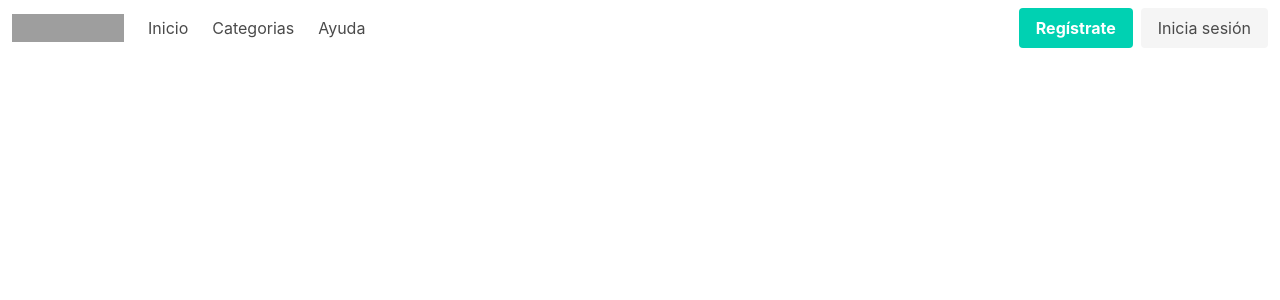
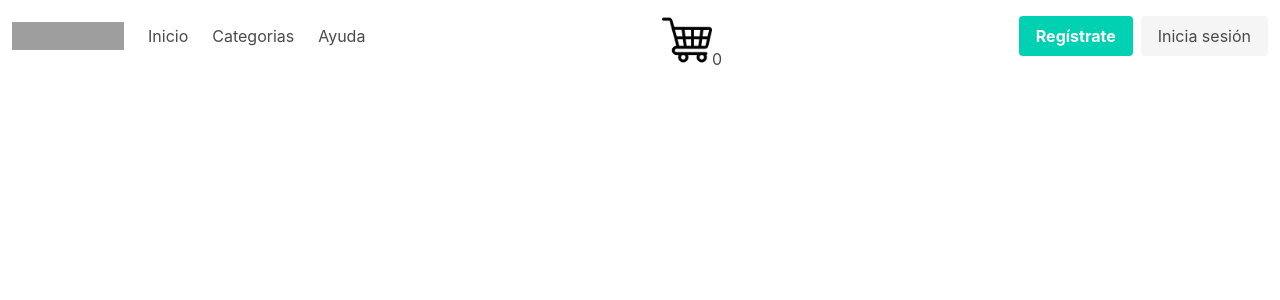
Before and after one commit to Gonzalo2194/PreEntrega1-Soto, a React (Create React App) app: page / in a window 1280 px wide. Shown: the top 300 px of the page. Built offline with nearby package versions, Linux system fonts and the light colour scheme; grey boxes are pictures that could not be loaded.

Commit message:
se agrega icono de carrito

```diff
--- /dev/null
+++ b/src/Components/CartWidget/cart.js
@@ -0,0 +1,13 @@
+import cart from'./asset/carrito.png'
+
+
+const CartWidget = () => {
+    return (
+        <div>
+            <img src={cart}  alt="Carrito de Compras" style={{width: 50,height: 50, marginTop:15}} />
+            0
+        </div>
+    )
+}
+
+export default CartWidget;
--- a/src/Components/navbar.js
+++ b/src/Components/NavBar/navbar.js
@@ -1,4 +1,4 @@
-import React from 'react';
+import CartWidget from "../CartWidget/cart";
 
 const NavBar = () => {
     return (
@@ -19,6 +19,7 @@ const NavBar = () => {
                     <a className="navbar-item">Categorias</a>
                     <a className="navbar-item">Ayuda</a>
                 </div>
+                <CartWidget/>
                 <div className="navbar-end">
                     <div className="navbar-item">
                         <div className="buttons">
--- a/src/index.js
+++ b/src/index.js
@@ -1,7 +1,8 @@
 import React from 'react';
 import ReactDom from 'react-dom/client';
 import 	'bulma/css/bulma.min.css';
-import NavBar from './Components/navbar';
+import NavBar from './Components/NavBar/navbar.js';
+
 
 const el = document.getElementById("root");
 const root = ReactDom.createRoot(el);
```
Also changed, not shown: src/App.js (deleted, +0 -12 lines), src/Components/CartWidget/asset/carrito.png (added).
